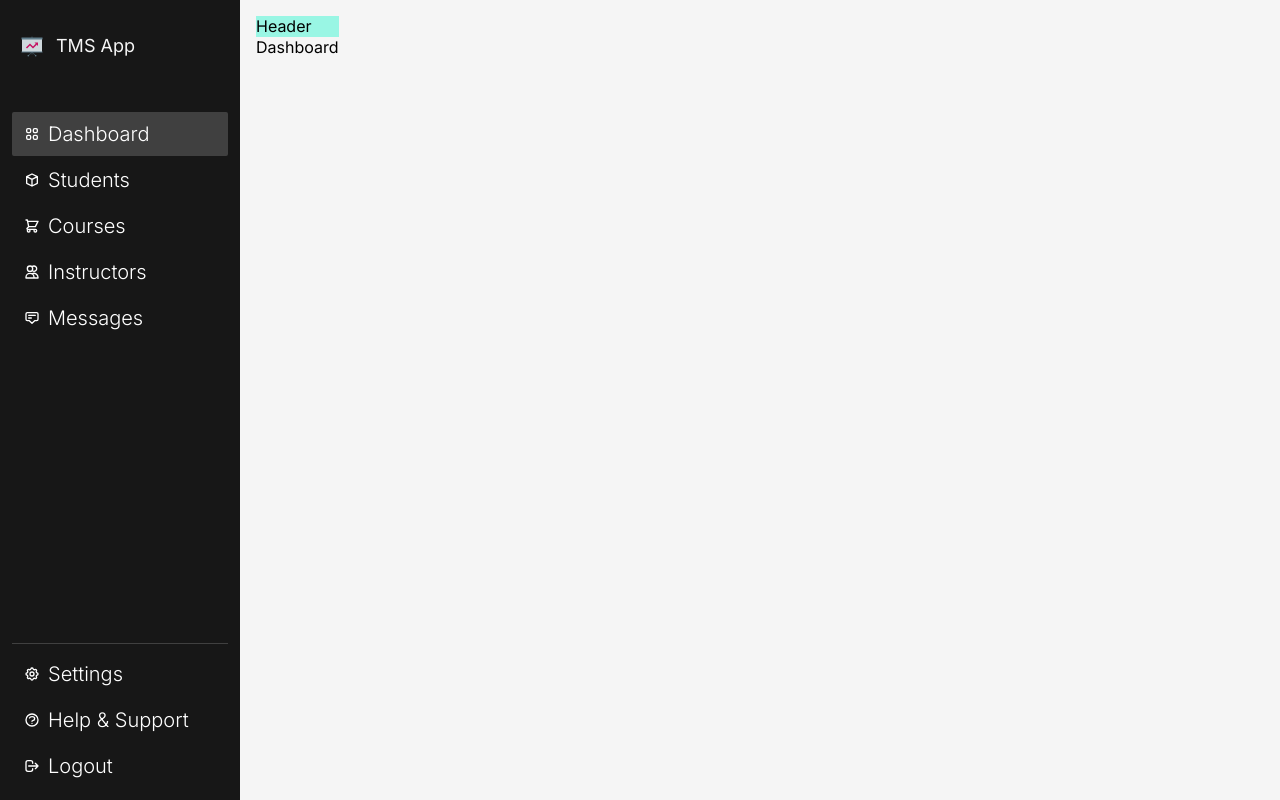
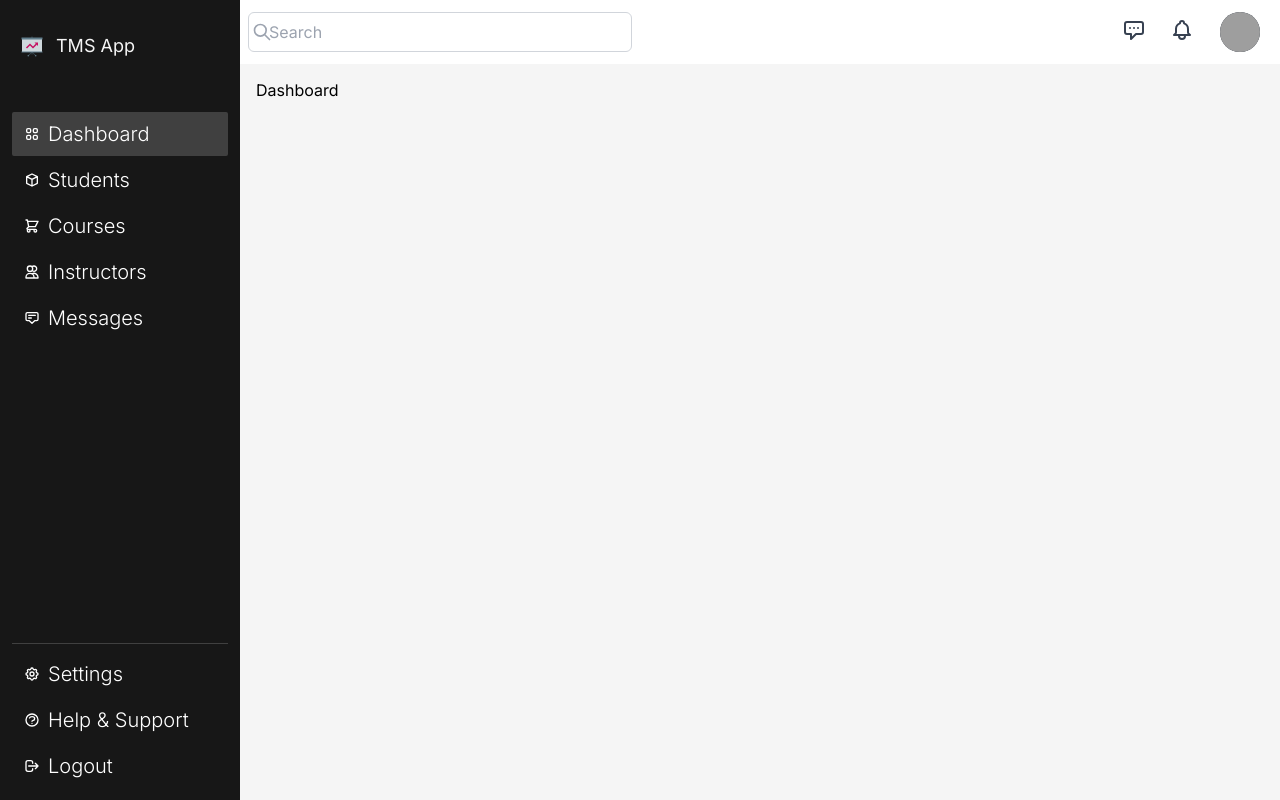
Before and after one commit to CodeCommunityHub/tms-client, a React (Create React App) app: page / in a window 1280 px wide. Built offline with nearby package versions, Linux system fonts and the light colour scheme; grey boxes are pictures that could not be loaded.

Commit message:
add header

```diff
--- a/package.json
+++ b/package.json
@@ -3,6 +3,7 @@
   "version": "0.1.0",
   "private": true,
   "dependencies": {
+    "@headlessui/react": "^2.0.4",
     "@testing-library/jest-dom": "^5.14.1",
     "@testing-library/react": "^13.0.0",
     "@testing-library/user-event": "^14.5.2",
--- /dev/null
+++ b/src/components/shared/Header.tsx
@@ -0,0 +1,165 @@
+import { Menu, Popover, Transition } from "@headlessui/react";
+import classNames from "classnames";
+import React, { Fragment } from "react";
+import {
+  HiOutlineBell,
+  HiOutlineChatAlt,
+  HiOutlineSearch,
+} from "react-icons/hi";
+import { useNavigate } from "react-router-dom";
+const Header = () => {
+  const navigate = useNavigate();
+  return (
+    <div className="h-16 px-2 bg-white flex justify-between items-center">
+      <div className="flex items-center gap-3">
+        <HiOutlineSearch
+          fontSize={20}
+          className="text-gray-400 absolute translate-x-1"
+        />
+        <input
+          type="text"
+          placeholder="Search"
+          className="border border-gray-300 rounded-md p-2 active:outline-none focus:outline-none h-10 w-[24rem] pl-5"
+        />
+      </div>
+      <div className="flex flex-row gap-3 mr-3">
+        <Popover className="relative">
+          {({ open }) => (
+            <>
+              <Popover.Button
+                className={classNames(
+                  open && "bg-gray-100",
+                  "group inline-flex items-center rounded-sm p-1.5 text-gray-700 hover:text-opacity-100 focus:outline-none active:bg-gray-100"
+                )}
+              >
+                <HiOutlineChatAlt fontSize={24} />
+              </Popover.Button>
+              <Transition
+                as={Fragment}
+                enter="transition ease-out duration-200"
+                enterFrom="opacity-0 translate-y-1"
+                enterTo="opacity-100 translate-y-0"
+                leave="transition ease-in duration-150"
+                leaveFrom="opacity-100 translate-y-0"
+                leaveTo="opacity-0 translate-y-1"
+              >
+                <Popover.Panel className="absolute right-0 z-10 mt-2.5 transform w-80">
+                  <div className="bg-white rounded-sm shadow-md ring-1 ring-black ring-opacity-5 px-2 py-2.5">
+                    <strong className="text-gray-700 font-medium">
+                      Messages
+                    </strong>
+                    <div className="mt-2 py-1 text-sm">
+                      This is messages panel.
+                    </div>
+                  </div>
+                </Popover.Panel>
+              </Transition>
+            </>
+          )}
+        </Popover>
+        <Popover className="relative">
+          {({ open }) => (
+            <>
+              <Popover.Button
+                className={classNames(
+                  open && "bg-gray-100",
+                  "group inline-flex items-center rounded-sm p-1.5 text-gray-700 hover:text-opacity-100 focus:outline-none active:bg-gray-100"
+                )}
+              >
+                <HiOutlineBell fontSize={24} />
+              </Popover.Button>
+              <Transition
+                as={Fragment}
+                enter="transition ease-out duration-200"
+                enterFrom="opacity-0 translate-y-1"
+                enterTo="opacity-100 translate-y-0"
+                leave="transition ease-in duration-150"
+                leaveFrom="opacity-100 translate-y-0"
+                leaveTo="opacity-0 translate-y-1"
+              >
+                <Popover.Panel className="absolute right-0 z-10 mt-2.5 transform w-80">
+                  <div className="bg-white rounded-sm shadow-md ring-1 ring-black ring-opacity-5 px-2 py-2.5">
+                    <strong className="text-gray-700 font-medium">
+                      Notifications
+                    </strong>
+                    <div className="mt-2 py-1 text-sm">
+                      This is notification panel.
+                    </div>
+                  </div>
+                </Popover.Panel>
+              </Transition>
+            </>
+          )}
+        </Popover>
+        <Menu as="div" className="relative">
+          <div>
+            <Menu.Button className="ml-2 bg-gray-800 flex text-sm rounded-full focus:outline-none focus:ring-2 focus:ring-neutral-400">
+              <span className="sr-only">Open user menu</span>
+              <div
+                className="h-10 w-10 rounded-full bg-sky-500 bg-cover bg-no-repeat bg-center"
+                style={{
+                  backgroundImage:
+                    'url("https://source.unsplash.com/80x80?face")',
+                }}
+              >
+                <span className="sr-only">Abc Abced</span>
+              </div>
+            </Menu.Button>
+          </div>
+          <Transition
+            as={Fragment}
+            enter="transition ease-out duration-100"
+            enterFrom="transform opacity-0 scale-95"
+            enterTo="transform opacity-100 scale-100"
+            leave="transition ease-in duration-75"
+            leaveFrom="transform opacity-100 scale-100"
+            leaveTo="transform opacity-0 scale-95"
+          >
+            <Menu.Items className="origin-top-right z-10 absolute right-0 mt-2 w-48 rounded-sm shadow-md p-1 bg-white ring-1 ring-black ring-opacity-5 focus:outline-none">
+              <Menu.Item>
+                {({ active }) => (
+                  <div
+                    onClick={() => navigate("/profile")}
+                    className={classNames(
+                      active && "bg-gray-100",
+                      "active:bg-gray-200 rounded-sm px-4 py-2 text-gray-700 cursor-pointer focus:bg-gray-200"
+                    )}
+                  >
+                    Your Profile
+                  </div>
+                )}
+              </Menu.Item>
+              <Menu.Item>
+                {({ active }) => (
+                  <div
+                    onClick={() => navigate("/settings")}
+                    className={classNames(
+                      active && "bg-gray-100",
+                      "active:bg-gray-200 rounded-sm px-4 py-2 text-gray-700 cursor-pointer focus:bg-gray-200"
+                    )}
+                  >
+                    Settings
+                  </div>
+                )}
+              </Menu.Item>
+              <Menu.Item>
+                {({ active }) => (
+                  <div
+                    className={classNames(
+                      active && "bg-gray-100",
+                      "active:bg-gray-200 rounded-sm px-4 py-2 text-gray-700 cursor-pointer focus:bg-gray-200"
+                    )}
+                  >
+                    Sign out
+                  </div>
+                )}
+              </Menu.Item>
+            </Menu.Items>
+          </Transition>
+        </Menu>
+      </div>
+    </div>
+  );
+};
+
+export default Header;
--- a/src/components/shared/Layout.tsx
+++ b/src/components/shared/Layout.tsx
@@ -1,13 +1,16 @@
 import { Outlet } from "react-router-dom";
 import Sidebar from "./Sidebar";
+import Header from "./Header";
 
 const Layout = () => {
   return (
-    <div className="flex flex-row bg-neutral-100 h-screen w-screen overflow-hidden">
+    <div className="bg-neutral-100 h-screen w-screen overflow-hidden flex flex-row">
       <Sidebar />
-      <div className="p-4">
-        <div className="bg-teal-200">Header</div>
-        <div>{<Outlet />}</div>
+      <div className="flex flex-col flex-1">
+        <Header />
+        <div className="flex-1 p-4 min-h-0 overflow-auto">
+          <Outlet />
+        </div>
       </div>
     </div>
   );
--- a/src/components/shared/Sidebar.tsx
+++ b/src/components/shared/Sidebar.tsx
@@ -1,6 +1,6 @@
 import classNames from "classnames";
 import React from "react";
-import { FcBarChart, FcStatistics } from "react-icons/fc";
+import { FcStatistics } from "react-icons/fc";
 import { HiOutlineLogout } from "react-icons/hi";
 import { Link, useLocation } from "react-router-dom";
 import {
--- a/src/lib/constants/Navigation.jsx
+++ b/src/lib/constants/Navigation.jsx
@@ -2,7 +2,6 @@
   HiOutlineAnnotation,
   HiOutlineCog,
   HiOutlineCube,
-  HiOutlineDocumentText,
   HiOutlineQuestionMarkCircle,
   HiOutlineShoppingCart,
   HiOutlineUsers,
```
Also changed, not shown: 1 other file (tests, documents, lock files or other folders).
